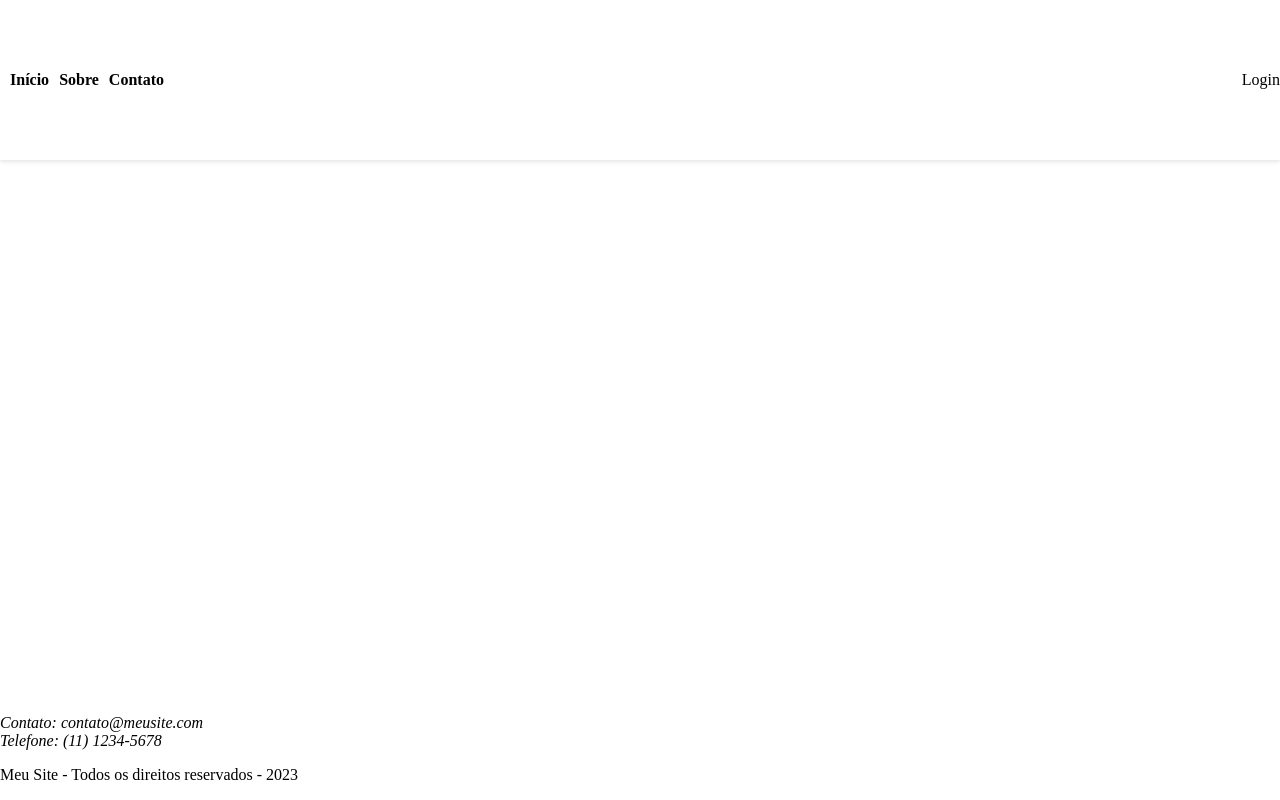
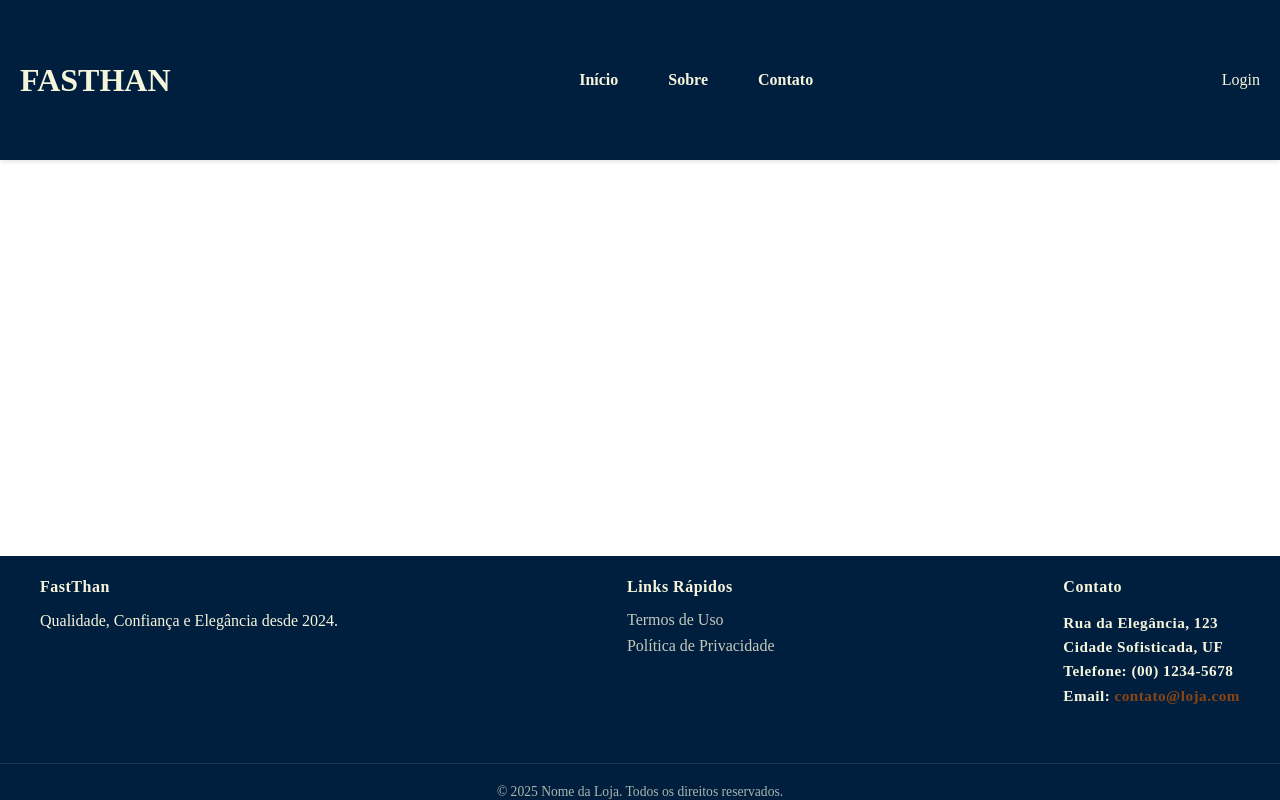
Before and after one commit to ThiagoMartins2611/FastThan-frontend, a React (Vite) app: page / in a window 1280 px wide. Built offline with nearby package versions, Linux system fonts and the light colour scheme.

Commit message:
Ajustes no css

```diff
--- a/src/components/siteDivision/SiteFooter.tsx
+++ b/src/components/siteDivision/SiteFooter.tsx
@@ -1,17 +1,40 @@
-
+import '../../cssComponents/siteDivision/siteFooter.css';
 
 function SiteFooter() {
 
 
   return (
     <>
-        <footer>
-            <address>
-                Contato: contato@meusite.com<br/>
-                Telefone: (11) 1234-5678
-            </address>
-            <p>Meu Site - Todos os direitos reservados - 2023</p>
-        </footer>
+      <footer>
+          <div className="footer-content">
+              <div className="footer-section">
+                  <h4>FastThan</h4>
+                  <p>Qualidade, Confiança e Elegância desde 2024.</p>
+              </div>
+
+              <div className="footer-section footer-links">
+                  <h4>Links Rápidos</h4>
+                  <ul>
+                      <li><a href="#">Termos de Uso</a></li>
+                      <li><a href="#">Política de Privacidade</a></li>
+                  </ul>
+              </div>
+
+              <div className="footer-section">
+                  <h4>Contato</h4>
+                  <address>
+                      Rua da Elegância, 123<br/>
+                      Cidade Sofisticada, UF<br/>
+                      Telefone: (00) 1234-5678<br/>
+                      Email: <a href="mailto:contato@loja.com">contato@loja.com</a>
+                  </address>
+              </div>
+          </div>
+
+          <div className="footer-bottom">
+              <p>&copy; 2025 Nome da Loja. Todos os direitos reservados.</p>
+          </div>
+      </footer>
     </>
   )
 }
--- a/src/components/siteDivision/SiteHeader.tsx
+++ b/src/components/siteDivision/SiteHeader.tsx
@@ -69,6 +69,8 @@ function SiteHeader () {
 
       <header>
 
+        <h1>FASTHAN</h1>
+
         <nav>
 
             <ul>
--- a/src/cssComponents/cssVaribles.css
+++ b/src/cssComponents/cssVaribles.css
@@ -1,37 +1,50 @@
 :root {
-  /* 🎨 Cores Primárias e de Ação */
-  --cor-primaria: #FF8C00; /* Laranja Escuro: Energia, atenção, Call-to-Action (CTA) principal */
-  --cor-secundaria: #007bff; /* Azul Brilhante: Confiança, links, botões secundários */
-  --cor-acento: #4CAF50; /* Verde: Sucesso, confirmação, "Entregue" */
+    /* ================================================================
+    PALETA DE CORES: AZUL MARINHO E BEGE/CARAMELO (Elegância e Confiança)
+    ================================================================
+    */
 
-  /* ⚪ ⚫ Cores Neutras (Fundo, Texto e Bordas) */
-  --cor-fundo-claro: #f8f9fa; /* Branco Off-White: Fundo principal */
-  --cor-fundo-escuro: #212529; /* Preto Quase Escuro: Fundo para seções escuras (se houver) */
-  --cor-texto-principal: #343a40; /* Cinza Escuro: Texto principal */
-  --cor-texto-secundario: #6c757d; /* Cinza Médio: Texto auxiliar, legendas */
-  --cor-borda: #dee2e6; /* Cinza Claro: Bordas, divisores */
-  --cor-branco: #ffffff; /* Branco Puro: Texto sobre fundo escuro */
+    /* --- Cores de Marca/Destaque --- */
 
-  /* 🔔 Cores de Status e Feedback */
-  --cor-sucesso: var(--cor-acento); /* Verde: Sucesso, entrega completa */
-  --cor-aviso: #ffc107; /* Amarelo: Alerta, pendente */
-  --cor-erro: #dc3545; /* Vermelho: Erro, atenção imediata */
+    /* Azul Marinho: Cor Principal, Fundo de Header, Títulos importantes. Transmite confiança. */
+    --cor-secundaria: #001F3F;
+
+    /* Caramelo/Terracota (Saddle Brown): Cor de Ação (CTA), Hover, Destaque sutil. Evoca aconchego e qualidade. */
+    --cor-primaria: #8B4513;
+
+    /* --- Cores de Fundo e Texto --- */
+
+    /* Bege/Creme (Quase Branco): Usado como texto em fundos escuros e como fundo de áreas claras/limpas. */
+    --cor-branco: #F5F5DC;
+
+    /* Branco Puro: Para fundos muito limpos ou contrastes em elementos muito específicos. */
+    --cor-fundo-branco: #FFFFFF;
+
+    /* Cinza Escuro: Cor de texto principal em fundos claros. Mais suave que o preto total. */
+    --cor-texto-principal: #333333;
+
+    /* Cinza Muito Claro: Fundo sutil para hover ou seções de fundo. */
+    --cor-fundo-claro: #FAFAFA;
+
+    /* --- Cores de Borda e Auxiliares --- */
+
+    /* Cinza Claro: Para bordas, divisores e linhas sutis. */
+    --cor-borda: #DDDDDD;
+
+    /* Vermelho de Alerta/Erro (opcional): Para mensagens de erro ou ações de "Sair". */
+    --cor-alerta: #CC0000;
 }
 
-/* 📋 Exemplos de Uso */
-.cabecalho {
-  background-color: var(--cor-fundo-claro);
-  color: var(--cor-texto-principal);
-  border-bottom: 1px solid var(--cor-borda);
+/* ================================================================
+OPCIONAL: Configurações de Tipografia e Sombras no Root
+================================================================
+*/
+:root {
+    /* Tipografia (Ajuste para fontes elegantes como 'Montserrat' ou 'Merriweather' no body) */
+    --fonte-principal: 'Arial', sans-serif;
+    --peso-negrito: 700;
+    --peso-medio: 500;
+
+    /* Sombras Padrão (Sombra suave para cards ou elementos elevados) */
+    --sombra-padrao: 0 2px 5px rgba(0, 0, 0, 0.08);
 }
-
-.botao-principal {
-  background-color: var(--cor-primaria);
-  color: var(--cor-branco);
-  border: none;
-}
-
-.status-entregue {
-  color: var(--cor-sucesso);
-  font-weight: bold;
-}
--- a/src/cssComponents/siteDivision/siteFooter.css
+++ b/src/cssComponents/siteDivision/siteFooter.css
@@ -0,0 +1,97 @@
+@import '../cssVaribles.css';
+/*
+ * Estilo para o componente SiteFooter
+ * Paleta: Azul Marinho (#001F3F) e Bege (#F5F5DC)
+ */
+
+footer {
+    /* Cor de fundo: Azul Marinho (Cor Secundária) para elegância e contraste */
+    background-color: var(--cor-secundaria);
+
+    /* Cor do texto: Bege/Creme (Cor Branco) para alto contraste e sofisticação */
+    color: var(--cor-branco);
+
+
+    /* Garante que ocupe a largura total e fica no final da página */
+    width: 100%;
+
+    /* Remove text-align: center; para permitir um layout mais profissional seções */
+    /* text-align: left; é o padrão, que funciona melhor para blocos */
+}
+
+/* 🧱 Container de Conteúdo (Assume-se que existe uma div interna para centralizar) */
+.footer-content {
+    display: flex;
+    justify-content: space-between; /* Espaçamento entre as colunas */
+    flex-wrap: wrap; /* Garante quebras em telas menores */
+    max-width: 1200px; /* Limite de largura para um design limpo */
+    margin: 0 auto; /* Centraliza o conteúdo */
+    text-align: left; /* Alinha o texto das colunas à esquerda */
+    gap: 30px; /* Espaçamento entre as colunas */
+}
+
+/* ✉️ Estilo para a tag <address> e Títulos de Seção */
+address,
+.footer-section h4 {
+    color: var(--cor-branco);
+    font-style: normal;
+    margin-bottom: 15px;
+    font-weight: 600; /* Títulos um pouco mais fortes */
+    letter-spacing: 0.5px; /* Adiciona um pequeno espaçamento entre letras */
+}
+
+address {
+    font-size: 0.95rem;
+    line-height: 1.6; /* Aumenta a legibilidade do endereço/contato */
+}
+
+/* 📝 Estilo para o parágrafo de direitos autorais */
+.footer-bottom {
+    border-top: 1px solid rgba(255, 255, 255, 0.1); /* Linha divisória sutil */
+    margin-top: 40px;
+    padding-top: 20px;
+    text-align: center; /* Centraliza o texto de direitos autorais */
+    width: 100%;
+}
+
+.footer-bottom p {
+    color: var(--cor-branco);
+    font-size: 0.85rem; /* Fonte menor e discreta */
+    margin: 0;
+    opacity: 0.7; /* Texto sutil */
+}
+
+/* 🔗 Estilo de links dentro do rodapé */
+footer a {
+    /* Cor de destaque: Caramelo/Terracota (Cor Primária) */
+    color: var(--cor-primaria);
+    text-decoration: none;
+    transition: color 0.3s ease;
+}
+
+footer a:hover {
+    /* Cor do link principal (Azul Marinho) no hover para contraste sutil */
+    color: var(--cor-branco);
+    text-decoration: underline;
+}
+
+/* Estilo para links de navegação ou listas internas (se houver) */
+.footer-links ul {
+    list-style: none;
+    padding: 0;
+    margin: 0;
+}
+
+.footer-links ul li {
+    margin-bottom: 8px;
+}
+
+.footer-links ul li a {
+    color: var(--cor-branco); /* Links de navegação em creme */
+    opacity: 0.8;
+}
+
+.footer-links ul li a:hover {
+    color: var(--cor-primaria); /* Destaque em Caramelo/Terracota no hover */
+    opacity: 1;
+}
--- a/src/cssComponents/siteDivision/siteHeader.css
+++ b/src/cssComponents/siteDivision/siteHeader.css
@@ -1,3 +1,6 @@
+@import '../cssVaribles.css';
+
+
 header {
     /* Cores */
     background-color: var(--cor-secundaria); /* Substitui #6FC2F2 (similar a Azul Brilhante) */
@@ -12,18 +15,19 @@ header {
     width: 100%;
 }
 
+header h1{
+    padding-left: 20px;
+}
+
+
 nav ul {
     list-style: none;
-    padding-left: 10px;
     margin: 0;
     display: flex;
-    gap: 10px;
+    gap: 50px;
+    padding: 0;
 }
 
-/* nav ul li não precisa de estilo se não tiver algo específico */
-nav ul li {
-
-}
 
 nav ul li a {
     /* Cores */
@@ -116,3 +120,7 @@ nav ul li a:hover {
     background-color: var(--cor-fundo-claro); /* Substitui #f4f4f4 */
     cursor: pointer;
 }
+
+#semPerfil{
+     padding-right: 20px;
+}
```
